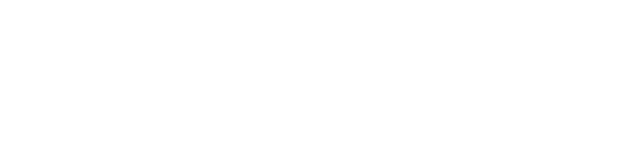
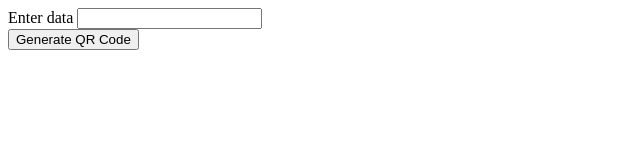
Before and after one commit to philrey12/qrcode-generator, a plain HTML site: page index.html in a window 1280 px wide. Shown: the whole page, without its empty margins (0-640 px from the left). Drawn offline with Linux system fonts and the light colour scheme.

Commit message:
Update index.html

```diff
--- a/index.html
+++ b/index.html
@@ -7,7 +7,20 @@
     <title>QR Code Generator</title>
 </head>
 <body>
-
+    <div class="container">
+        <div class="form">
+            <div class="form-element">
+                <label for="data-input">Enter data</label>
+                <input type="text" id="data-input">
+            </div>
+            <div class="form-element">
+                <button>Generate QR Code</button>
+            </div>
+        </div>
+        <div class="qr-img">
+            <img src="">
+        </div>
+    </div>
     <script src="js/app.js"></script>
 </body>
 </html>
```
